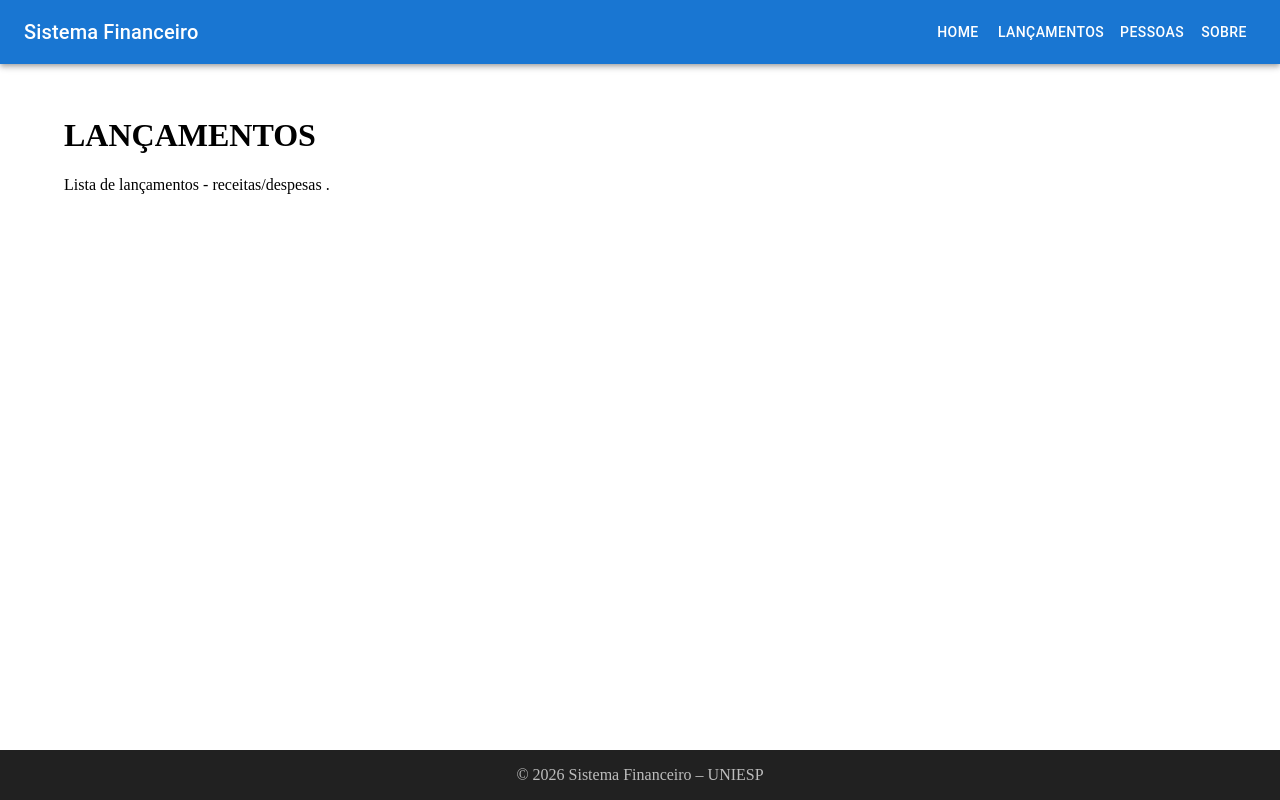
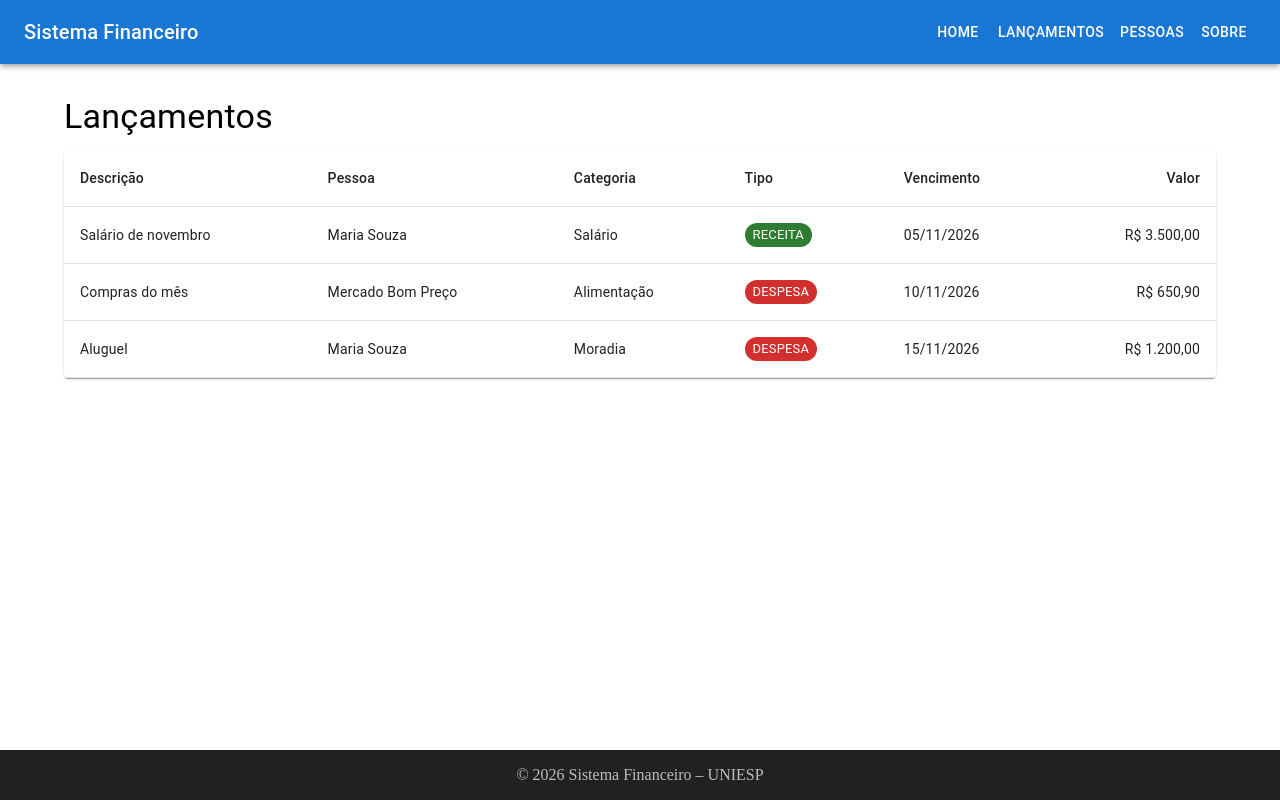
Before and after one commit to gabrieljp/proj_frontAvancado_sistema_financeiro, a React (Vite) app: page /lancamentos in a window 1280 px wide. Built offline with nearby package versions, Linux system fonts and the light colour scheme; data requests are answered from the project's data file.

Commit message:
pagina de lancamentos

```diff
--- /dev/null
+++ b/db.json
@@ -0,0 +1,85 @@
+{
+    "categorias": [
+        {
+            "id": "1",
+            "nome": "Salário"
+        },
+        {
+            "id": "2",
+            "nome": "Alimentação"
+        },
+        {
+            "id": "3",
+            "nome": "Transporte"
+        },
+        {
+            "id": "4",
+            "nome": "Moradia"
+        }
+    ],
+    "pessoas": [
+        {
+            "id": "1",
+            "nome": "Maria Souza",
+            "ativo": true,
+            "endereco": {
+                "logradouro": "Rua das Flores",
+                "numero": "120",
+                "complemento": "",
+                "bairro": "Centro",
+                "cep": "58000-000",
+                "cidade": "João Pessoa",
+                "estado": "PB"
+            }
+        },
+        {
+            "id": "2",
+            "nome": "Mercado Bom Preço",
+            "ativo": true,
+            "endereco": {
+                "logradouro": "Av. Epitácio Pessoa",
+                "numero": "900",
+                "complemento": "Loja 2",
+                "bairro": "Tambauzinho",
+                "cep": "58030-000",
+                "cidade": "João Pessoa",
+                "estado": "PB"
+            }
+        }
+    ],
+    "lancamentos": [
+        {
+            "id": "1",
+            "descricao": "Salário de novembro",
+            "tipo": "RECEITA",
+            "dataVencimento": "2026-11-05",
+            "dataPagamento": "2026-11-05",
+            "valor": 3500,
+            "observacao": "",
+            "categoriaId": "1",
+            "pessoaId": "1"
+        },
+        {
+            "id": "2",
+            "descricao": "Compras do mês",
+            "tipo": "DESPESA",
+            "dataVencimento": "2026-11-10",
+            "dataPagamento": "",
+            "valor": 650.9,
+            "observacao": "Compra grande",
+            "categoriaId": "2",
+            "pessoaId": "2"
+        },
+        {
+            "id": "3",
+            "descricao": "Aluguel",
+            "tipo": "DESPESA",
+            "dataVencimento": "2026-11-15",
+            "dataPagamento": "",
+            "valor": 1200,
+            "observacao": "",
+            "categoriaId": "4",
+            "pessoaId": "1"
+        }
+    ]
+}
--- a/package.json
+++ b/package.json
@@ -5,6 +5,7 @@
   "type": "module",
   "scripts": {
     "dev": "vite",
+    "api": "json-server db.json --port 3001",
     "build": "tsc -b && vite build",
     "lint": "eslint .",
     "preview": "vite preview"
--- a/src/pages/Lancamentos.tsx
+++ b/src/pages/Lancamentos.tsx
@@ -1,10 +1,88 @@
-const Lancamentos = () => {
+import { useEffect, useState } from 'react';
+import {
+    Typography, CircularProgress, Alert, Table, TableHead, TableRow,
+    TableCell, TableBody, Paper, Chip, Box, TableContainer,
+} from '@mui/material';
+import {
+    listarLancamentos, listarPessoas, listarCategorias,
+} from '../services/lancamentoService';
+import type { Lancamento, Pessoa, Categoria } from '../types';
+
+export default function Lancamentos() {
+    const [lancamentos, setLancamentos] = useState<Lancamento[]>([]);
+    const [pessoas, setPessoas] = useState<Pessoa[]>([]);
+    const [categorias, setCategorias] = useState<Categoria[]>([]);
+    const [loading, setLoading] = useState(true);
+    const [erro, setErro] = useState<string | null>(null);
+
+    useEffect(() => {
+        Promise.all([listarLancamentos(), listarPessoas(), listarCategorias()])
+            .then(([l, p, c]) => {
+                setLancamentos(l);
+                setPessoas(p);
+                setCategorias(c);
+            })
+            .catch(() => setErro('Não foi possível carregar os lançamentos. Verifique se a API está rodando.'))
+            .finally(() => setLoading(false));
+    }, []);
+
+    const nomePessoa = (id: string) => pessoas.find((p) => p.id === id)?.nome ?? '—';
+    const nomeCategoria = (id: string) => categorias.find((c) => c.id === id)?.nome ?? '—';
+
+    if (loading) {
+        return (
+            <Box sx={{ textAlign: 'center', py: 6 }}>
+                <CircularProgress />
+            </Box>
+        );
+    }
+
+    if (erro) return <Alert severity="error">{erro}</Alert>;
+
     return (
-        <div className="lancamentos-card">
-            <h1>LANÇAMENTOS</h1>
-            <p>Lista de lançamentos - receitas/despesas .</p>
-        </div>
-    )
+        <>
+            <Typography variant="h4" gutterBottom>Lançamentos</Typography>
+
+            {lancamentos.length === 0 ? (
+                <Alert severity="info">Nenhum lançamento cadastrado.</Alert>
+            ) : (
+                <TableContainer component={Paper}>
+                    <Table>
+                        <TableHead>
+                            <TableRow>
+                                <TableCell>Descrição</TableCell>
+                                <TableCell>Pessoa</TableCell>
+                                <TableCell>Categoria</TableCell>
+                                <TableCell>Tipo</TableCell>
+                                <TableCell>Vencimento</TableCell>
+                                <TableCell align="right">Valor</TableCell>
+                            </TableRow>
+                        </TableHead>
+                        <TableBody>
+                            {lancamentos.map((l) => (
+                                <TableRow key={l.id} hover>
+                                    <TableCell>{l.descricao}</TableCell>
+                                    <TableCell>{nomePessoa(l.pessoaId)}</TableCell>
+                                    <TableCell>{nomeCategoria(l.categoriaId)}</TableCell>
+                                    <TableCell>
+                                        <Chip
+                                            size="small"
+                                            label={l.tipo}
+                                            color={l.tipo === 'RECEITA' ? 'success' : 'error'}
+                                        />
+                                    </TableCell>
+                                    <TableCell>
+                                        {new Date(l.dataVencimento + 'T00:00:00').toLocaleDateString('pt-BR')}
+                                    </TableCell>
+                                    <TableCell align="right">
+                                        {l.valor.toLocaleString('pt-BR', { style: 'currency', currency: 'BRL' })}
+                                    </TableCell>
+                                </TableRow>
+                            ))}
+                        </TableBody>
+                    </Table>
+                </TableContainer>
+            )}
+        </>
+    );
 }
-
-export default Lancamentos
--- /dev/null
+++ b/src/services/api.ts
@@ -0,0 +1,5 @@
+import axios from 'axios';
+
+export const api = axios.create({
+    baseURL: 'http://localhost:3001',
+});
--- /dev/null
+++ b/src/services/lancamentoService.ts
@@ -0,0 +1,11 @@
+import { api } from './api';
+import type { Lancamento, Pessoa, Categoria } from '../types';
+
+export const listarLancamentos = () =>
+    api.get<Lancamento[]>('/lancamentos').then((r) => r.data);
+
+export const listarPessoas = () =>
+    api.get<Pessoa[]>('/pessoas').then((r) => r.data);
+
+export const listarCategorias = () =>
+    api.get<Categoria[]>('/categorias').then((r) => r.data);
--- /dev/null
+++ b/src/types/index.ts
@@ -0,0 +1,35 @@
+export type TipoLancamento = 'RECEITA' | 'DESPESA';
+
+export interface Endereco {
+    logradouro: string;
+    numero: string;
+    complemento?: string;
+    bairro: string;
+    cep: string;
+    cidade: string;
+    estado: string;
+}
+
+export interface Categoria {
+    id: string;
+    nome: string;
+}
+
+export interface Pessoa {
+    id: string;
+    nome: string;
+    ativo: boolean;
+    endereco: Endereco;
+}
+
+export interface Lancamento {
+    id: string;
+    descricao: string;
+    tipo: TipoLancamento;
+    dataVencimento: string;
+    dataPagamento?: string;
+    valor: number;
+    observacao?: string;
+    categoriaId: string;
+    pessoaId: string;
+}
```
